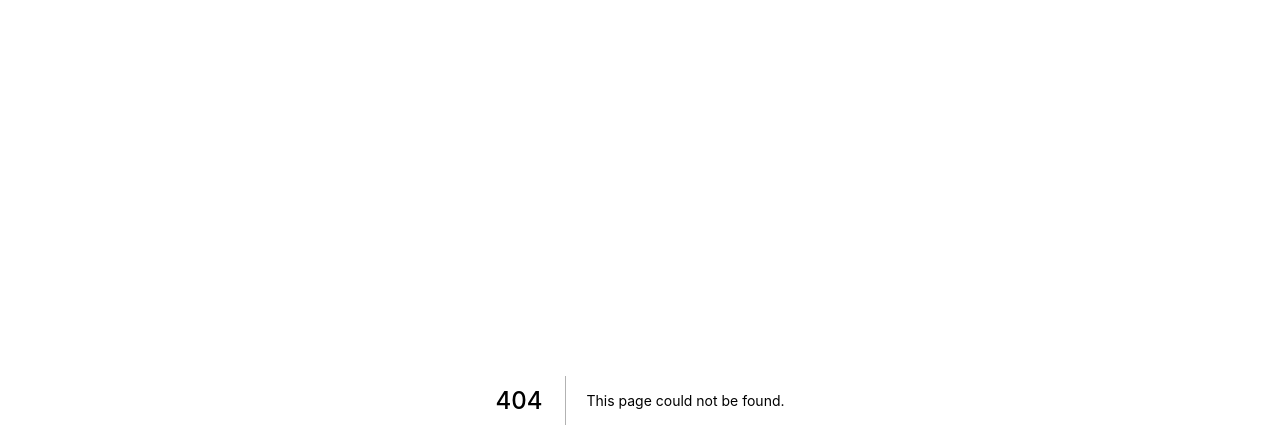
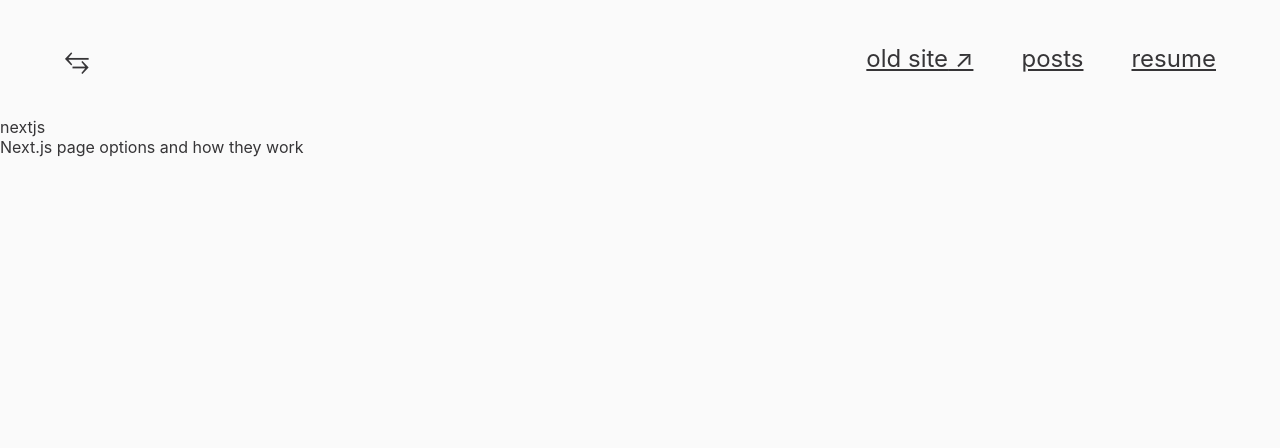
Before and after one commit to demic-dev/website, a Next.js app: page /posts in a window 1280 px wide. Before the commit this address had no page. Shown: the top 448 px of the page. Built offline with nearby package versions, Linux system fonts and the light colour scheme.

Commit message:
feat(blog): wip blog

```diff
--- /dev/null
+++ b/components/Header.tsx
@@ -0,0 +1,67 @@
+// #region ::: IMPORTS
+// libs
+import React, { useEffect, useRef, useState } from "react";
+import { createBreakpoint } from "react-use";
+// styles
+import * as styled from "../styles/components/Header.style";
+// data
+import { HEADER_LINKS } from "../data/links";
+// utils
+import { renderLink } from "../utils/renderLink";
+// #endregion ::: IMPORTS
+
+const useBreakpoint = createBreakpoint({ L: 640, S: 350 });
+
+type Props = {
+  handleThemeIndex: () => void;
+};
+
+const Header: React.FC<Props> = ({ handleThemeIndex }) => {
+  const [isMenuOpen, setIsMenuOpen] = useState<boolean>(false);
+  const headerRef = useRef<HTMLElement>(null);
+
+  const breakpoint = useBreakpoint();
+
+  const handleMenu = () => setIsMenuOpen((v) => !v);
+
+  useEffect(() => {
+    if (breakpoint !== "S") {
+      setIsMenuOpen(false);
+    }
+  }, [breakpoint]);
+
+  const headerHeight = headerRef.current?.clientHeight;
+
+  return (
+    <>
+      {isMenuOpen ? (
+        <styled.ModalContainer
+          style={{
+            top: headerHeight,
+            height: `calc(100vh - ${headerHeight}px)`,
+          }}
+        >
+          <styled.ModalLinksContainer>
+            {HEADER_LINKS.map(renderLink)}
+          </styled.ModalLinksContainer>
+        </styled.ModalContainer>
+      ) : null}
+      <header ref={headerRef}>
+        <styled.HeaderWrapper>
+          <styled.ThemeSwitcherButton onClick={handleThemeIndex}>
+            ⥃
+          </styled.ThemeSwitcherButton>
+
+          <styled.HeaderMenuButton onClick={handleMenu}>
+            {isMenuOpen ? "✕" : "☰"}
+          </styled.HeaderMenuButton>
+          <styled.HeaderLinksContainer>
+            {HEADER_LINKS.map(renderLink)}
+          </styled.HeaderLinksContainer>
+        </styled.HeaderWrapper>
+      </header>
+    </>
+  );
+};
+
+export default Header;
--- a/data/links.ts
+++ b/data/links.ts
@@ -7,9 +7,13 @@ export const HEADER_LINKS: ILink[] = [
     href: "https://demic-portfolio.netlify.app/",
   },
   {
+    value: "posts",
+    href: "/posts",
+  },
+  {
     value: "resume",
     href: "/static/resume.pdf",
-  }
+  },
   // {
   //   value: "experiences",
   //   href: "/experiences",
--- /dev/null
+++ b/data/posts/1.md
@@ -0,0 +1,9 @@
+---
+title: "Next.js page options and how they work"
+openingImage: images/22-09-2021.jpg
+date: "2021-09-22"
+tags:
+  - nextjs
+---
+
+# The main content
--- a/package.json
+++ b/package.json
@@ -9,10 +9,13 @@
     "lint": "next lint"
   },
   "dependencies": {
+    "gray-matter": "^4.0.3",
+    "markdown-it": "^13.0.1",
     "next": "12.3.1",
     "react": "18.2.0",
     "react-dom": "18.2.0",
     "react-use": "^17.4.0",
+    "slugify": "^1.6.5",
     "styled-components": "^5.3.6"
   },
   "devDependencies": {
--- a/pages/_app.tsx
+++ b/pages/_app.tsx
@@ -12,7 +12,7 @@ import { GlobalStyles, themes } from "../utils/ThemeConfig";
 import InvertedCursor from "../components/InvertedCursor";
 // #endregion ::: IMPORTS
 
-function MyApp({ Component }: AppProps<PageProps>) {
+function MyApp({ Component, pageProps }: AppProps<PageProps>) {
   const [themeIndex, setThemeIndex] = useState<number>(0);
 
   const handleThemeIndex = () =>
@@ -28,7 +28,7 @@ function MyApp({ Component }: AppProps<PageProps>) {
     <ThemeProvider theme={themes[themeIndex]}>
       <GlobalStyles />
       <InvertedCursor />
-      <Component handleThemeIndex={handleThemeIndex} />
+      <Component {...pageProps} handleThemeIndex={handleThemeIndex} />
     </ThemeProvider>
   );
 }
--- /dev/null
+++ b/pages/posts/index.tsx
@@ -0,0 +1,58 @@
+// #region ::: IMPORTS
+// libs
+import React from "react";
+import fs from "fs";
+import matter from "gray-matter";
+import slugify from "slugify";
+// types
+import type { NextPage } from "next";
+import type { PageProps } from "../../types/page";
+import type { PostInfo } from "../../types/post";
+// components
+import Header from "../../components/Header";
+// styles
+// utils
+// #endregion ::: IMPORTS
+
+// https://blog.openreplay.com/creating-a-markdown-blog-powered-by-next-js-in-under-an-hour
+
+type Props = PageProps & {
+  posts: PostInfo[];
+};
+
+const Posts: NextPage<Props> = (props) => {
+  return (
+    <div>
+      <Header handleThemeIndex={props.handleThemeIndex} />
+      {props.posts.map((p) => (
+        <div key={p.slug}>
+          {p.tags}
+          <br />
+          {p.title}
+        </div>
+      ))}
+    </div>
+  );
+};
+
+export async function getStaticProps() {
+  const files = fs.readdirSync("data/posts");
+  const posts = files.map((fileName) => {
+    const post = fs.readFileSync(`data/posts/${fileName}`, "utf-8");
+    const { data: frontmatter } = matter(post);
+    const slug = slugify(frontmatter.title, {
+      lower: true,
+      remove: /[*+~.()'"!:@]/g,
+    });
+
+    return { ...frontmatter, slug };
+  });
+
+  return {
+    props: {
+      posts,
+    },
+  };
+}
+
+export default Posts;
--- /dev/null
+++ b/styles/components/Header.style.ts
@@ -0,0 +1,85 @@
+import styled, { keyframes } from "styled-components";
+
+const HeaderWrapper = styled.div`
+  display: flex;
+  align-items: center;
+  justify-content: space-between;
+
+  padding: 1.5rem 2rem;
+
+  @media (min-width: 640px) {
+    padding: 2.5rem 4rem;
+  }
+`;
+
+const HeaderMenuButton = styled.button`
+  font-size: 2rem;
+
+  @media (min-width: 640px) {
+    display: none;
+  }
+`;
+
+const HeaderLinksContainer = styled.div`
+  display: none;
+
+  @media (min-width: 640px) {
+    display: flex;
+    align-items: center;
+    justify-content: flex-end;
+    gap: 3rem;
+
+    font-size: 1.5rem;
+    overflow-x: auto;
+    scroll-snap-type: x mandatory;
+  }
+`;
+
+const ThemeSwitcherButton = styled.button`
+  font-size: 2rem;
+`;
+
+const slideFromBottom = keyframes`
+  0% {
+      transform: translateY(100%);
+  }
+  100% {
+      transform: translateY(0);
+  }
+`;
+
+const ModalContainer = styled.div`
+  position: absolute;
+  top: 0;
+  left: 0;
+
+  width: 100%;
+  height: 100%;
+  overflow: hidden;
+
+  background-color: ${({ theme }) => theme.background};
+  color: ${({ theme }) => theme.text};
+
+  padding: 1.5rem 2rem;
+  box-sizing: border-box;
+
+  animation: 0.25s ease-in 0s 1 ${slideFromBottom};
+`;
+
+const ModalLinksContainer = styled.div`
+  display: flex;
+  flex-direction: column;
+  align-items: flex-end;
+  gap: 1.5rem;
+
+  font-size: 3rem;
+`;
+
+export {
+  HeaderLinksContainer,
+  HeaderWrapper,
+  HeaderMenuButton,
+  ThemeSwitcherButton,
+  ModalContainer,
+  ModalLinksContainer,
+};
--- /dev/null
+++ b/types/post.ts
@@ -0,0 +1,7 @@
+export interface PostInfo {
+  title: string;
+  slug: string;
+  openingImage: string;
+  date: string;
+  tags: string[];
+}
--- /dev/null
+++ b/utils/renderLink.tsx
@@ -0,0 +1,13 @@
+import Link from "next/link";
+import { ILink } from "../types/link";
+
+export const renderLink = ({ href, value, newWindow }: ILink) => (
+  <Link href={href} passHref>
+    <a
+      target={newWindow ? "_blank" : undefined}
+      rel={newWindow ? "noopener" : undefined}
+    >
+      {value}
+    </a>
+  </Link>
+);
```
Also changed, not shown: pages/index.tsx (+6 -60 lines), styles/pages/Home.style.ts (+1 -86 lines), 1 other file (tests, documents, lock files or other folders).
